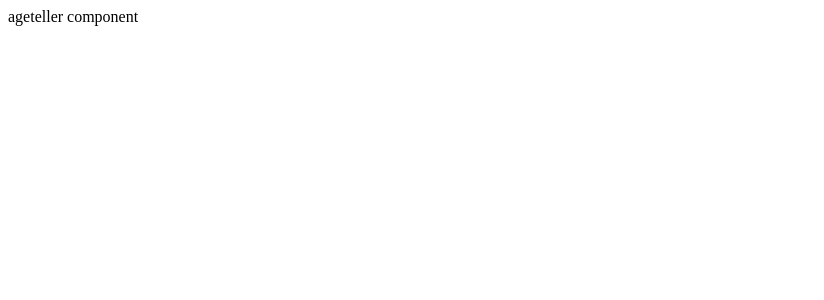
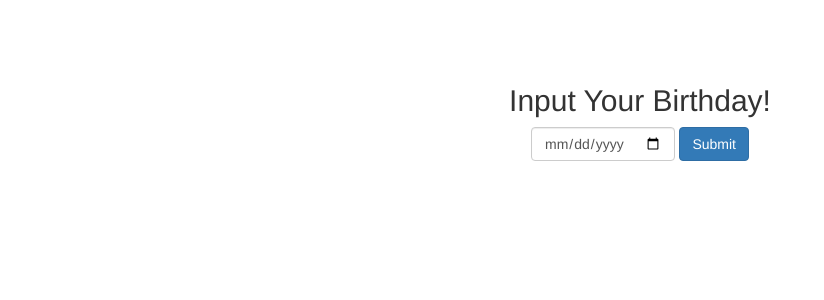
Before and after one commit to Connieh1/ageteller, a React (Create React App) app: page / in a window 1280 px wide. Shown: the top 300 px of the page, without its empty margins (0-824 px from the left). Built offline with nearby package versions, Linux system fonts and the light colour scheme.

Commit message:
Add App.css and react-bootstrap

```diff
--- a/public/index.html
+++ b/public/index.html
@@ -24,6 +24,12 @@
       work correctly both with client-side routing and a non-root public URL.
       Learn how to configure a non-root public URL by running `npm run build`.
     -->
+    <link
+      rel="stylesheet"
+      href="https://maxcdn.bootstrapcdn.com/bootstrap/3.3.7/css/bootstrap.min.css"
+      integrity="sha384-BVYiiSIFeK1dGmJRAkycuHAHRg32OmUcww7on3RYdg4Va+PmSTsz/K68vbdEjh4u"
+      crossorigin="anonymous"
+    />
     <title>React App</title>
   </head>
   <body>
--- /dev/null
+++ b/src/components/App.css
@@ -0,0 +1,5 @@
+.App {
+  padding: 5%;
+  text-align: center;
+  font-size: 16px;
+}
--- a/src/components/App.js
+++ b/src/components/App.js
@@ -1,8 +1,17 @@
 import React, { Component } from "react";
+import { Form, FormControl, Button } from "react-bootstrap";
+import "./App.css";
 
 class App extends Component {
   render() {
-    return <div>ageteller component</div>;
+    return (
+      <div className="App">
+        <Form inline>
+          <h2>Input Your Birthday!</h2>
+          <FormControl type="date"></FormControl> <Button>Submit</Button>
+        </Form>
+      </div>
+    );
   }
 }
 
```
